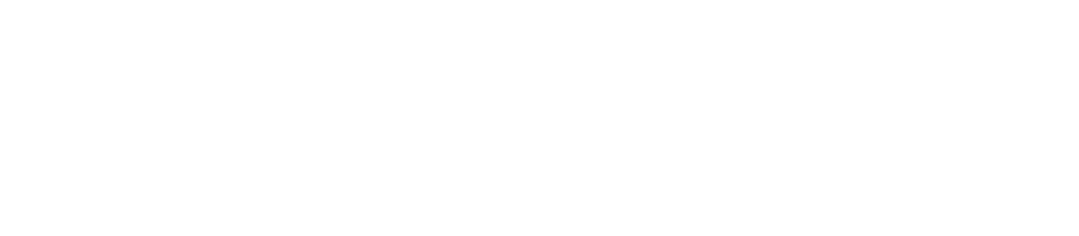
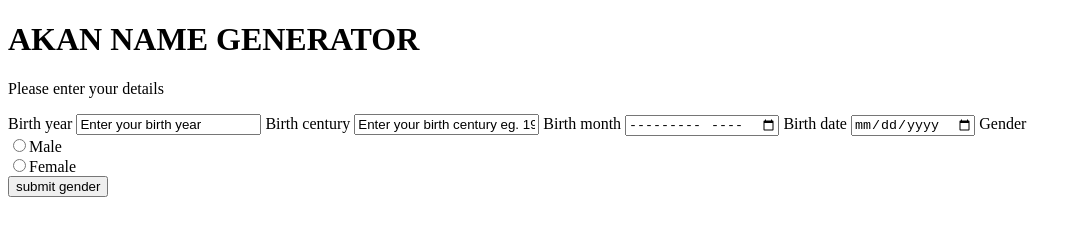
Before and after one commit to mungai-joel/akan, a plain HTML site: page index.html in a window 1280 px wide. Shown: the whole page, without its empty margins (0-1079 px from the left). Drawn offline with Linux system fonts and the light colour scheme.

Commit message:
Added a form to html

```diff
--- a/index.html
+++ b/index.html
@@ -5,6 +5,35 @@
     <title>Akan</title>
 </head>
 <body>
+    <h1>AKAN NAME GENERATOR</h1>
+    <p>Please enter your details</p>
+    <label>Birth year</label>
+    <input type="year" id="birthyear" value="Enter your birth year">
+
+    <label>Birth century</label>
+    <input type="century" id="birthcentury" value="Enter your birth century eg. 1996(19th century)">
+
+    <label>Birth month</label>
+    <input type="month" id="birthmonth" value="Enter your birth month">
+
+    <label>Birth date</label>
+    <input type="date" id="birthdate" value="Enter your birth date">
+
+    <label class="radio">Gender</label>
+    <div class="check">
+    <input type="radio" class = "radio-form" value = "Male"id="gender">Male
+    </div>
+
+    <div class="check">
+    <input type="radio" class = "radio-form" value = "Female" id="gender2">Female
+    </div>
+    <div class="button">
+        <input type="button" onclick="myInput();" value="submit gender">
+    </div>
+    <p id="result"></p>
+
+
+
 
 </body>
 </html>
```
